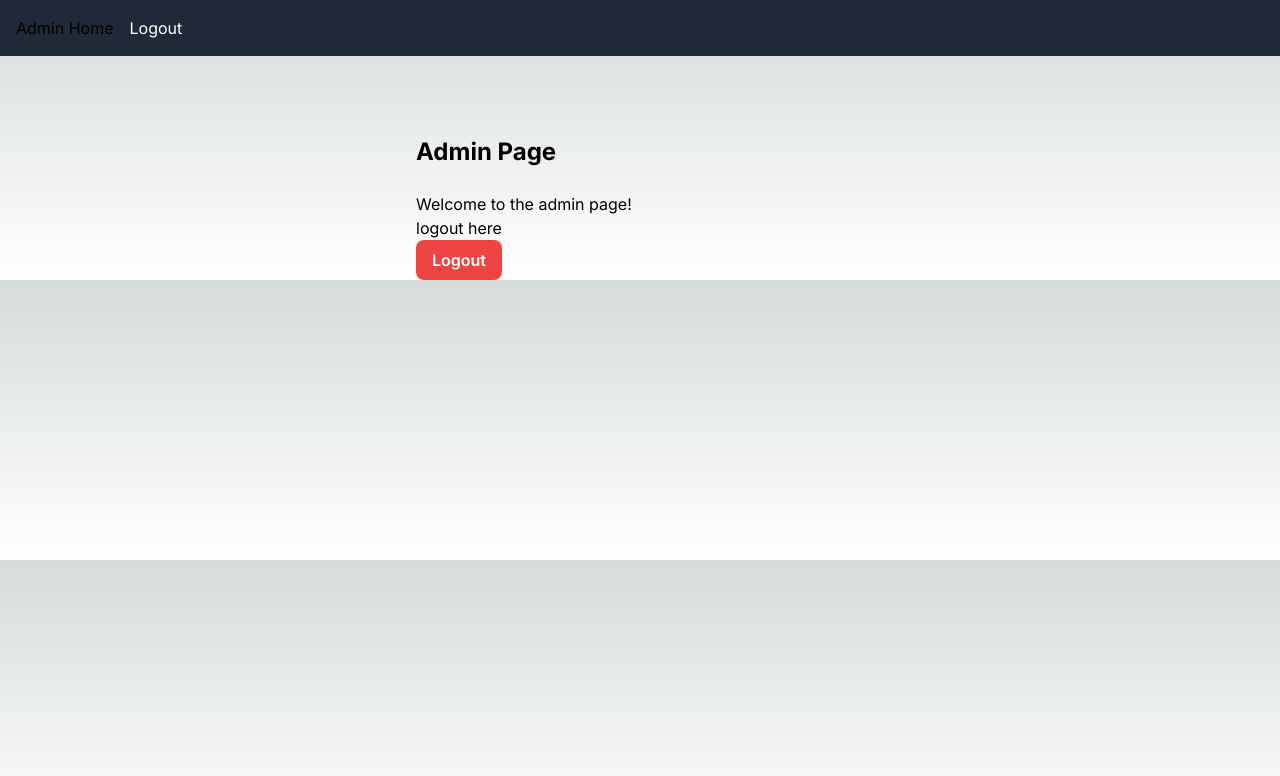
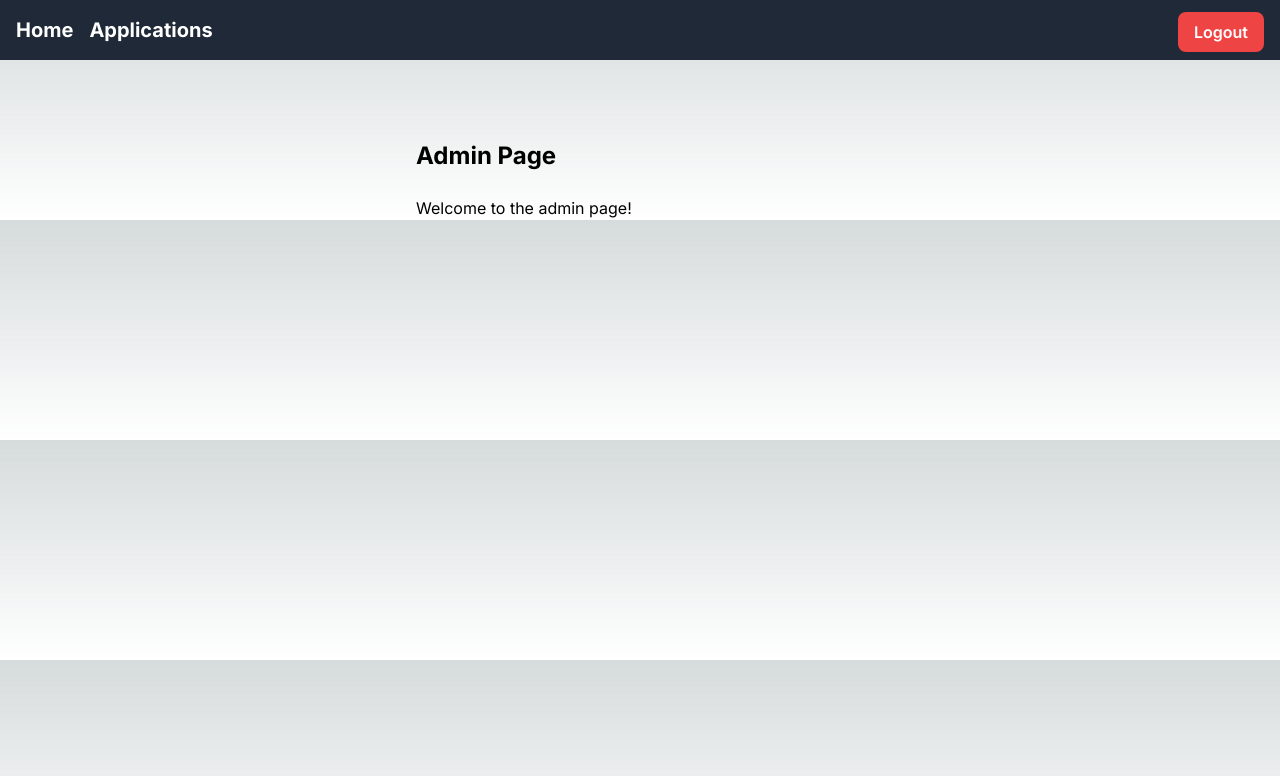
Before and after one commit to sambhavyadav-tech/nextjs, a Next.js app in the folder login_app/: page /admin in a window 1280 px wide. Shown: the top 776 px of the page. Built offline with nearby package versions, Linux system fonts and the light colour scheme; sample sign-in values are in the browser's storage.

Commit message:
Add admin layout

```diff
--- a/login_app/app/admin/page.jsx
+++ b/login_app/app/admin/page.jsx
@@ -25,8 +25,8 @@ const Admin = () => {
             <div className="container mx-auto max-w-md mt-20">
                 <h2 className="text-2xl font-bold mb-6">Admin Page</h2>
                 <p>Welcome to the admin page!</p>
-                <p>logout here</p>
-                <button type="button" onClick={() => logout()} className="px-4 py-2 bg-red-500 hover:bg-red-600 text-white font-semibold rounded-lg">Logout</button>
+                {/* <p>logout here</p>
+                <button type="button" onClick={() => logout()} className="px-4 py-2 bg-red-500 hover:bg-red-600 text-white font-semibold rounded-lg">Logout</button> */}
             </div>
         </AdminLayout>
     );
--- a/login_app/app/components/adminlayout.jsx
+++ b/login_app/app/components/adminlayout.jsx
@@ -1,15 +1,30 @@
 // components/adminLayout.js
 
-import React from 'react';
-import Link from 'next/link';
+import React from "react";
+import Link from "next/link";
+import { useRouter } from 'next/navigation';
 
 const AdminLayout = ({ children }) => {
+    const router = useRouter();
+    const logout = () => {
+        // Implement logout logic here (e.g., remove authentication token, clear session)
+        router.push('/login');
+    };
+
     return (
         <div>
-            <nav className="bg-gray-800 p-4">
-                <div className="container d-inline-flex mx-auto">
-                    <Link href="/admin">Admin Home</Link>
-                    <button onClick={() => logout()} className="text-white ml-4 mx-auto">Logout</button>
+            <nav className="bg-gray-800 text-white py-4 px-4 mb-8 flex justify-between items-center relative">
+                <div className="flex justify-between items-center w-full">
+                    <div>
+                        <Link href="/admin" className="text-xl font-bold"> Home
+                        </Link>
+                        <Link href="/admin" className="text-xl ml-4 font-bold">Applications
+                        </Link>
+                    </div>
+
+                    <button className="fixed top-3 right-4 px-4 py-2 mb-8 bg-red-500 hover:bg-red-600 text-white font-semibold rounded-lg" onClick={() => logout()}>
+                        Logout
+                    </button>
                 </div>
             </nav>
             {children}
```
